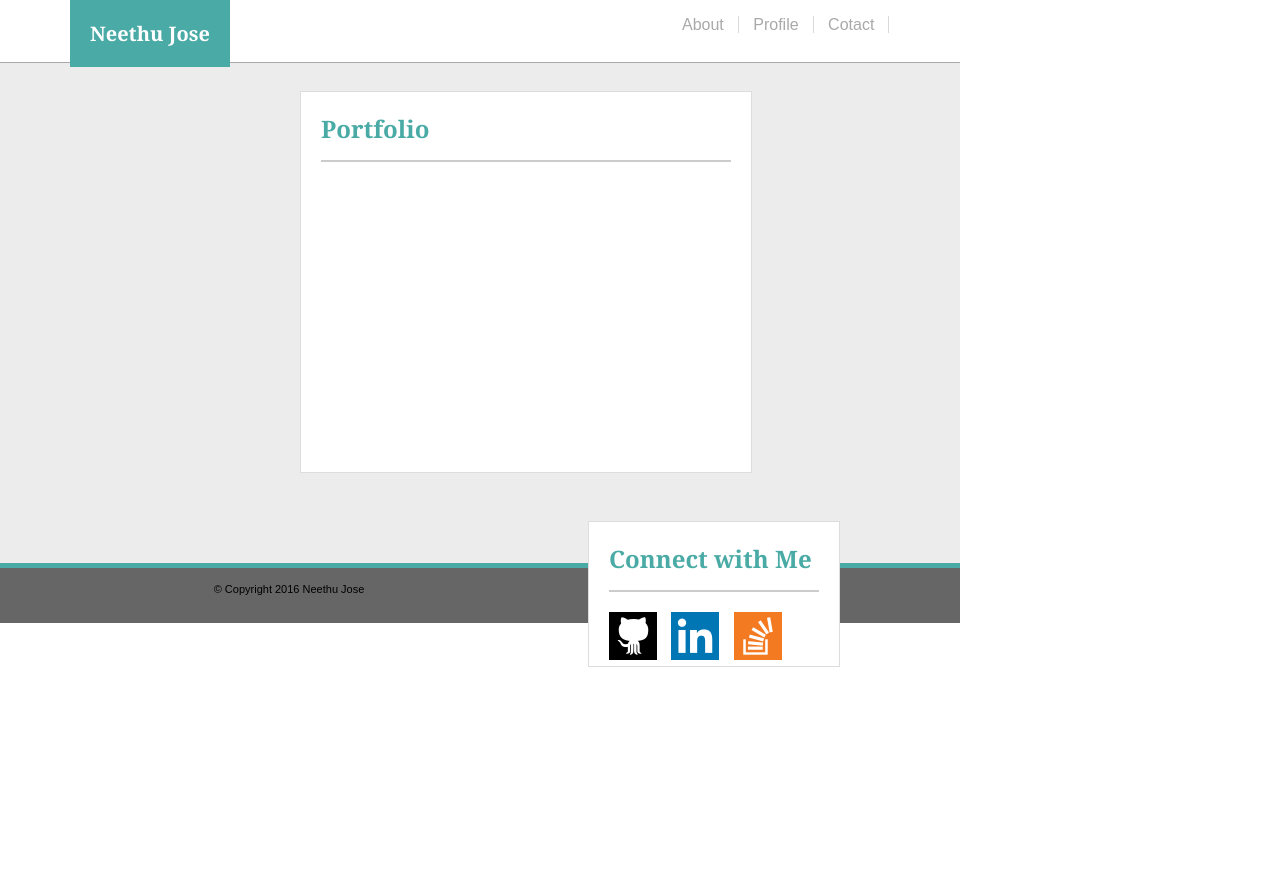
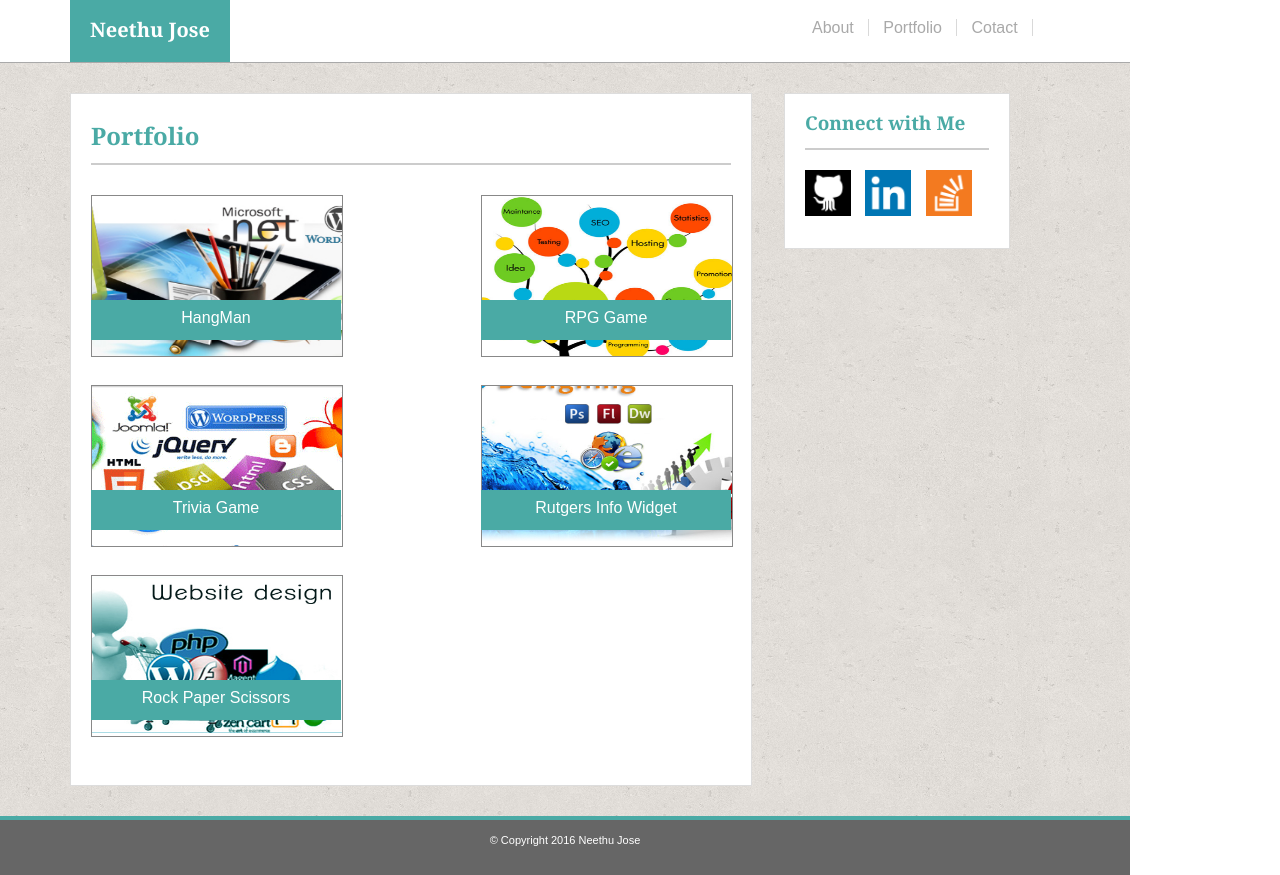
Before and after one commit to AmmuJose/Basic-Portfolio, a PHP site: page /portfolio.html in a window 1280 px wide. Before the commit the page ends 667 px from the top, so only its background shows below. Run offline with PHP 8.4, Linux system fonts and the light colour scheme.

Commit message:
modified style

```diff
--- a/assets/css/style.css
+++ b/assets/css/style.css
@@ -1,8 +1,10 @@
 
 body{
-	width: 960px;
+	width: 100%;
+	height: 100%;
 	margin: 0px;
 	padding: 0px;
+	color: #777;
 	font-family: 'Arial', 'Helvetica Neue', Helvetica, sans-serif;
 }
 
@@ -11,14 +13,27 @@ header{
 	font-size: 20px;
 	font-weight: bold;
 	color: #fff;
-	padding: 20px 20px 20px 20px;
+	padding: 20px 20px 22px 20px;
 	margin-left: 70px;
 }
 
+header a{
+	text-decoration: none;
+	color: #fff;
+}
+
+a:hover{
+	color: #222;
+}
+
+
 header,
-button,
-.container{
+button{
 	background-color: #4aaaa5;
+}
+
+button:hover{
+	background-color: #499999;
 }
 
 header,
@@ -31,6 +46,7 @@ nav{
 	width: 300px;
 	float: right;
 	margin-right: 28px;
+	margin-top:20px;
 }
 
 nav ul{
@@ -50,32 +66,43 @@ nav ul li a{
 	text-decoration: none;
 }
 
+h1{
+	font-size: 24px;
+}
+
+h2{
+	font-size: 19px;
+}
+
 h1, h2{
+	font-weight: bold;
 	margin-top: 0px;
 	color: #4aaaa5;
 	padding-bottom: 15px;
 	border-bottom: 2px solid #ccc;
+	margin-bottom: 20px;
 }
 
 input,
 textarea{
-	width:400px;
-	margin-bottom: 10px;
+	width:100%;
+	margin-bottom: 12px;
 	margin-top: 4px;
 }
 
 textarea{
-	height: 100px;
+	height: 130px;
 }
 
 footer{
-	margin-top: 5px;
 	background-color: #666;
-	width: 960;
+	color: #fff;
+	width: 1130px;
 	height: 40px;
 	text-align: center;
 	padding-top: 15px;
 	font-size: 11px;
+	clear: both;
 }
 
 button{
@@ -83,17 +110,23 @@ button{
 	color: #fff;
 }
 
-.content-wrapper{
+
+.container{
 	background-color: #ececec;
+	background-image: url("../images/background-img.png");
 	border-top: 1px solid #a9a9a9;
+	min-height: 300px;
+	height: auto;
+	overflow: auto;
+	width:960px;
+	border-bottom: 4px solid #4aaaa5;
+	padding: 30px 100px 30px 70px;
 }
 
-.wrapper{
-	padding: 20px;
-}
 
 .header{
 	height: 62px;
+	width: 1130px;
 }
 
 .sidebar,
@@ -103,17 +136,20 @@ button{
 }
 
 .main{
-	width:450px;
-	height: 380px;
+	width:640px;
+	/*min-height: 370px;*/
+	height: auto;
 	float: left;
-	margin: 28px 10px 20px 70px;
+	/*margin: 28px 10px 20px 70px;*/
+	padding: 30px 20px;
 }
 
 .sidebar{
-	width: 250px;
-	height: 144px;
+	width: 184px;
+	height: 114px;
 	float: right;
-	margin: 28px 120px 20px 10px;
+	padding: 20px;
+	margin: 0px 20px 10px 26px;
 }
 
 .sidebar a{
@@ -121,6 +157,50 @@ button{
 	padding-right: 10px;
 }
 
-.content-wrapper{
-	height: 500px;
+.image{
+	width: 250px;
+	height: 160px;
+	border: 1px solid #888;
 }
+
+.float-left{
+	float: left;
+}
+
+.float-right{
+	float: right;
+}
+
+.relative{
+	width: 250px;
+	height: 160px;
+	position: relative;
+	margin-bottom: 20px;
+	margin-top: 10px;
+}
+
+.absolute{
+	position: absolute;
+	top:105px;
+	right: 0px;
+	width: 250px;
+	height:30px;
+	background-color: #4aaaa5;
+	color: #fff;
+	text-align: center;
+	padding-top: 10px;
+}
+
+.sidebar-img{
+	width: 46px;
+	height: 46px;
+}
+
+.sidebar-img:hover{
+	width: 49px;
+	height: 49px;
+}
+
+.profile-pic{
+	margin: 15px 20px 10px 0px;
+}
--- a/portfolio.html
+++ b/portfolio.html
@@ -2,52 +2,68 @@
 <html lang="en">
 <head>
 	<meta charset="UTF-8">
+	<link rel="stylesheet" type="text/css" href="assets/css/reset.css">
 	<link rel="stylesheet" type="text/css" href="assets/css/style.css">
-	<title>Contact</title>
+	<title>Portfolio</title>
 </head>
 
 <body>
 	<div class="header">
-		<header>Neethu Jose</header>
+		<header><a href="index.html">Neethu Jose</a></header>
 		<nav>
 			<ul>
 				<li><a href="index.html">About</a></li>
-				<li><a href="portfolio.html">Profile</a></li>
+				<li><a href="portfolio.html">Portfolio</a></li>
 				<li><a href="contact.html">Cotact</a></li>
 			</ul>
 		</nav>
 	</div>
+
 	<div class="container">
-		<!--Content -->
-		<div class="content-wrapper">
 		<!-- Main Content -->
-			<div class="main">
-				<section class="wrapper">
+		<section class="main">
 			<h1>Portfolio</h1>
-
-				</section>
+			<div class="relative float-left">
+				<img src="assets/images/img1.png" class="image">
+				<div class="absolute">HangMan</div>
+			</div>
+			<div class="relative float-right">
+				<img src="assets/images/img2.png" class="image">
+				<div class="absolute">RPG Game</div>
 			</div>
 
+			<div class="relative float-left">
+				<img src="assets/images/img3.png" class="image">
+				<div class="absolute">Trivia Game</div>
+			</div>
+			<div class="relative float-right">
+				<img src="assets/images/img4.png" class="image">
+				<div class="absolute">Rutgers Info Widget</div>
+			</div>
+			<div class="relative float-left">
+				<img src="assets/images/img5.png" class="image">
+				<div class="absolute">Rock Paper Scissors</div>
+			</div>
+		</section>
+
 		<!-- Sidebar -->
-			<div class="sidebar">
-				<section class="wrapper">
+		<section class="sidebar">
 			<h2>Connect with Me</h2>
 			<a href="https://github.com/AmmuJose" target="_blank">
-						<img src="assets/images/github.png" alt="Github" height="48" width="48">
+				<img src="assets/images/github.png" alt="Github" height="46" width="46" class="sidebar-img">
 			</a>
 			<a href="https://www.linkedin.com/in/neethu-jose-00231679" target="_blank">
-						<img src="assets/images/linkedin.png" alt="Linkedin" height="48" width="48">
+				<img src="assets/images/linkedin.png" alt="Linkedin" height="46" width="46" class="sidebar-img">
 			</a>
 			<a href="http://stackoverflow.com/users/6755056/user6755056" target="_blank">
-						<img src="assets/images/overflow.png" alt="Stack Overflow" height="48" width="48">
+				<img src="assets/images/overflow.png" alt="Stack Overflow" height="46" width="46" class="sidebar-img">
 			</a>
 		</section>
-			</div>
 	</div>
 
 	<footer>
 		&copy; Copyright 2016 Neethu Jose
 	</footer>
-	</div>
+
 </body>
 </html>
```
Also changed, not shown: contact.html (+10 -15 lines), index.html (+19 -17 lines), assets/images/background-img.png (added), assets/images/github-hover.png (added), assets/images/img1.png (added), assets/images/img2.png (added), assets/images/img3.png (added), assets/images/img4.png (added), assets/images/img5.png (added), assets/images/img6.png (added), assets/images/linkedin-hover.png (added), assets/images/overflow-hover.png (added). Lines whose indentation alone changed are shown as unchanged.
